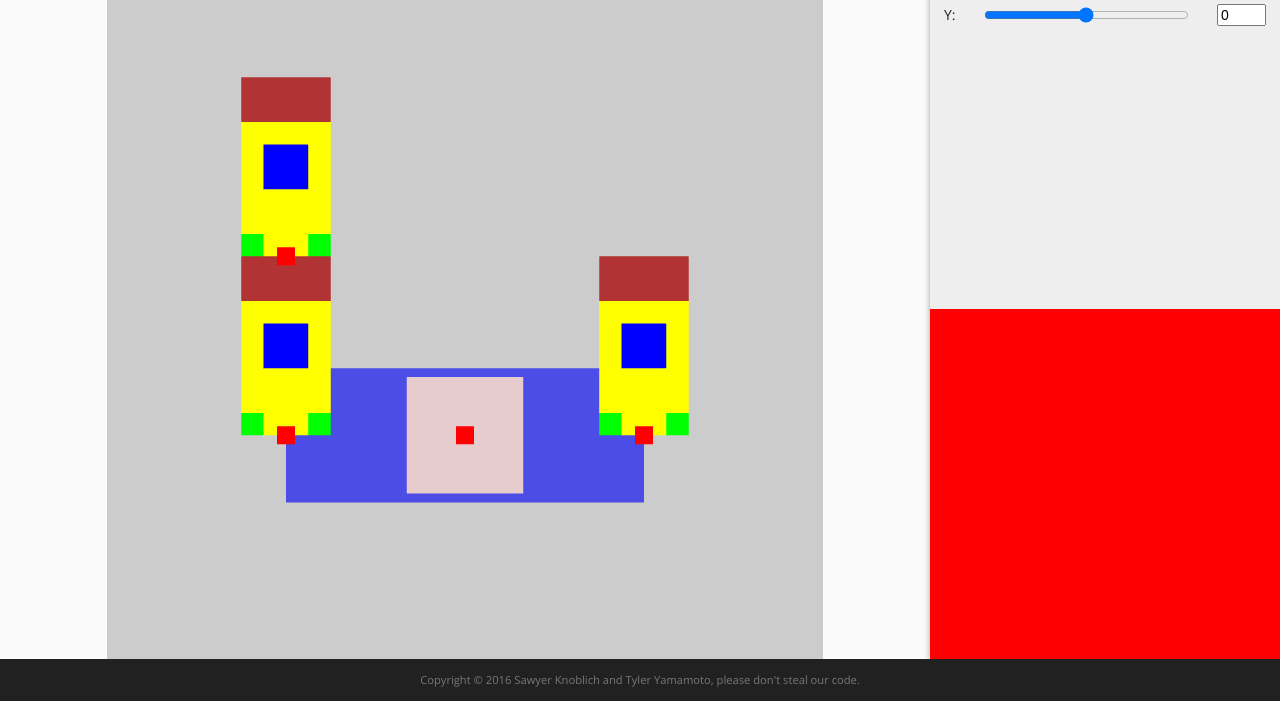
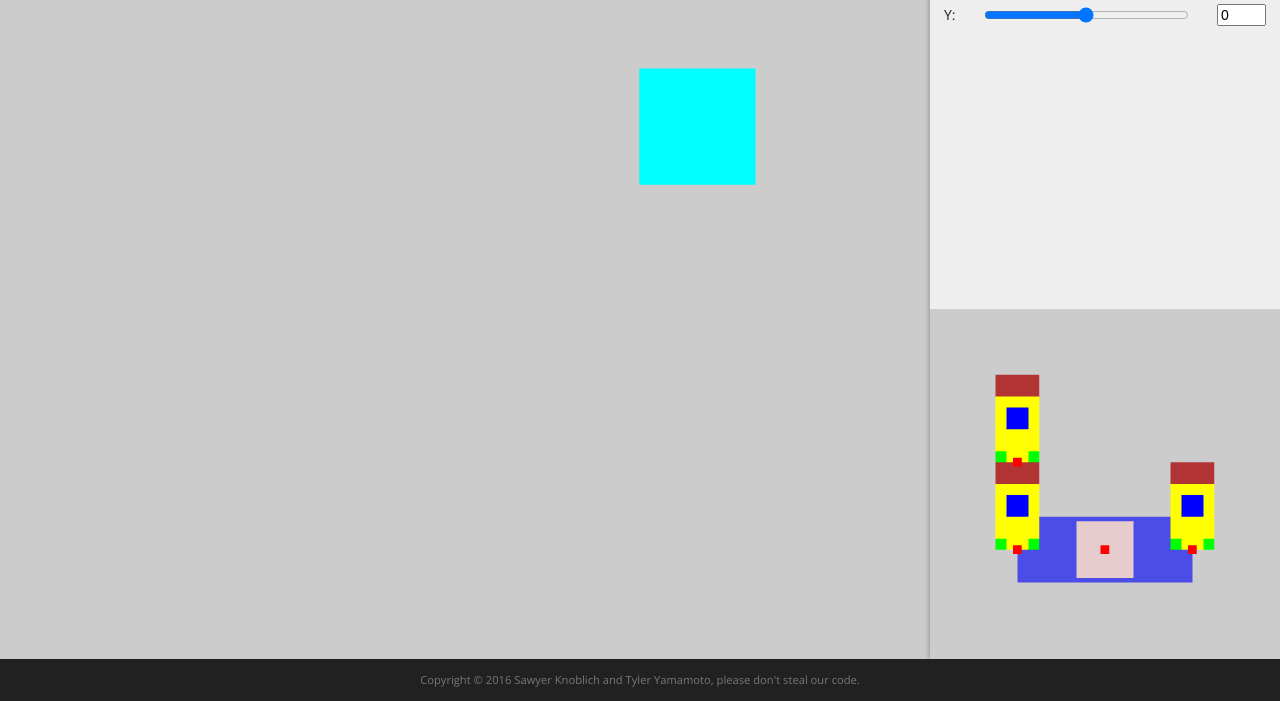
Before and after one commit to tyyama/CSS450_Final, a plain HTML site: page Kaleidoscope/public_html/index.html in a window 1280 px wide. Shown: the part 99-800 px from the top of the page. Drawn offline with nearby package versions, Linux system fonts and the light colour scheme.

Commit message:
Implemented support for multiple viewports
Each camera has a "name" property that can be used to support drawing an
object to only that camera.

```diff
--- a/Kaleidoscope/public_html/index.html
+++ b/Kaleidoscope/public_html/index.html
@@ -60,31 +60,31 @@ and open the template in the editor.
                timeron="true"
                callback="mainTimerHandler"></css-timer>
 
-        <header>
+        <header id="header">
             <h1>Kaleidoscope Editor</h1>
             <!--<div class="icon share"></div>-->
         </header>
 
-        <div class="content">
+        <div class="content" id="GLCanvas_Container">
 
-            <div id="GLCanvas_Large_Container" class="large">
-                <canvas id="GLCanvas_Large"
+            <!--<div id="GLCanvas_Large_Container" class="large">-->
+                <canvas id="GLCanvas"
                         width="600"
                         height="600">
                     Your browser does not support the HTML5 canvas.
                 </canvas>
-            </div>
+            <!--</div>-->
 
             <aside id="sidebar">
                 <div class="controls">
                     <xform model="mSelectedXform"></xform>
                 </div>
                 <div class="small">
-                    <canvas id="GLCanvas_Small"
+<!--                    <canvas id="GLCanvas_Small"
                             width="200"
                             height="200">
                         Your browser does not support the HTML5 canvas.
-                    </canvas>
+                    </canvas>-->
                 </div>
             </aside>
         </div>
--- a/Kaleidoscope/public_html/scss/styles.scss
+++ b/Kaleidoscope/public_html/scss/styles.scss
@@ -62,37 +62,44 @@ header, footer {
 
 .content {
     flex: 1;
-    display: flex;
+    position: relative;
+    /*display: flex;*/
 
     canvas {
-        background: red;
+        background: darken(white, 20);
+        position: absolute;
+        top: 0;
+        left: 0;
+        bottom: 0;
+        right: 0;
 /*        display: block;
         width: 100%;
         height: 100%;*/
     }
 
-    .large {
-        flex: 1;
-        display: flex;
-        align-items: center;
-        justify-content: center;
-    }
-
     aside {
-        flex: 0 0 $sidebar-width;
-        max-width: $sidebar-width;
+/*        flex: 0 0 $sidebar-width;
+        max-width: $sidebar-width;*/
+        width: $sidebar-width;
+        position: absolute;
+        top: 0;
+        right: 0;
+        bottom: 0;
         display: flex;
         flex-direction: column;
         background: #eee;
         box-shadow: -2px 0 4px rgba(black, .2);
+        background: transparent;
 
         .controls {
             flex: 1;
+            background: #eee;
             /*border-bottom: 4px solid darken(white, 40);*/
         }
 
         .small {
             height: $sidebar-width;
+            background: transparent;
         }
     }
 }
--- a/Kaleidoscope/public_html/src/App/ClassExample.js
+++ b/Kaleidoscope/public_html/src/App/ClassExample.js
@@ -15,13 +15,21 @@ function ClassExample() {
 
     this.mManipulator = new Manipulator(this.mConstColorShader);
     this.mBody = new BodyWithArms(this.mConstColorShader);
+    this.mTest = new SquareRenderable(this.mConstColorShader);
+    this.mTest.setColor([0, 1, 1, 1]);
+    this.mTest.getXform().setPosition(2, 3);
 }
 
 
 ClassExample.prototype.draw = function (camera) {
     // Step F: Starts the drawing by activating the camera
     camera.setupViewProjection();
-    this.mBody.draw(camera);
+    var cameraName = camera.getName();
+    if (cameraName === "Editor") {
+        this.mBody.draw(camera);
+    } else if (cameraName === "View") {
+        this.mTest.draw(camera);
+    }
 };
 
 ClassExample.prototype.leftChildXform = function () {
--- a/Kaleidoscope/public_html/src/Engine/Camera/Camera.js
+++ b/Kaleidoscope/public_html/src/Engine/Camera/Camera.js
@@ -9,11 +9,13 @@
 
 "use strict";
 
-function Camera(wcCenter, wcWidth, viewportArray) {
+function Camera(wcCenter, wcWidth, viewportArray, name) {
     this.mWCCenter = wcCenter;
     this.mWCWidth = wcWidth;
     this.mNearPlane = 0;
     this.mFarPlane = 1000;
+    this.mName = name;
+
     this.setViewport(viewportArray);
 
     // transformation matrices
@@ -37,6 +39,7 @@ Camera.prototype.setWCWidth = function (width) { this.mWCWidth = width; };
 Camera.prototype.getWCWidth = function () { return this.mWCWidth; };
 Camera.prototype.getWCHeight = function () { return this.getWCWidth() * this.mViewport[3] / this.mViewport[2]; };
                                 // viewport.Height / viewport.Width
+Camera.prototype.getName = function () { return this.mName; };
 
 
 Camera.prototype.setViewport = function (viewportArray) { this.mViewport = viewportArray; };
--- a/Kaleidoscope/public_html/src/MainController.js
+++ b/Kaleidoscope/public_html/src/MainController.js
@@ -10,28 +10,32 @@
 var myModule = angular.module('kaleidoscope', ['XformModule', 'SliderModule', 'CSS450Timer']);
 
 myModule.controller('MainCtrl', function($scope) {
-    gEngine.Core.initializeWebGL('GLCanvas_Large');
-//    gEngine.Core.initializeWebGL('GLCanvas_Small');
+    gEngine.Core.initializeWebGL('GLCanvas');
 
     $scope.mMyWorld = new ClassExample();
-    $scope.mCanvasMouseLarge = new CanvasMouseSupport('GLCanvas_Large');
-    $scope.mCanvasMouseSmall = new CanvasMouseSupport('GLCanvas_Small');
+    $scope.mCanvasMouse = new CanvasMouseSupport('GLCanvas');
+    $scope.mCanvas = document.getElementById('GLCanvas');
 
-    $scope.mCanvasLarge = document.getElementById('GLCanvas_Large');
-    $scope.mCanvasSmall = document.getElementById('GLCanvas_Small');
+    $scope.mSelectedXform = $scope.mMyWorld.parentXform();//new PivotedTransform();
+//    $scope.mSelectedXform.setSize(4, 2);
 
-    $scope.mSelectedXform = new PivotedTransform();
-    $scope.mSelectedXform.setSize(4, 2);
-
-    $scope.mView = new Camera(
+    $scope.mLargeView = new Camera(
             [0, 1.5],
             8,
-            [0, 0, 250, 250]);
+            [0, 0, 0, 0],
+            "View");
+
+    $scope.mSmallView = new Camera(
+            [0, 1.5],
+            8,
+            [0, 0, 0, 0],
+            "Editor");
 
     $scope.mainTimerHandler = function() {
         gEngine.Core.clearCanvas([.9, .9, .9, 1]);
 
-        $scope.mMyWorld.draw($scope.mView);
+        $scope.mMyWorld.draw($scope.mLargeView);
+        $scope.mMyWorld.draw($scope.mSmallView);
     };
 
     window.onload = function() {
@@ -42,25 +46,27 @@ myModule.controller('MainCtrl', function($scope) {
         $scope.handleResize();
     };
 
-    $scope.mLargeCanvasContainer = document.getElementById('GLCanvas_Large_Container');
+    $scope.mLargeCanvasContainer = document.getElementById('GLCanvas_Container');
+    $scope.mHeader = document.getElementById('header');
     $scope.mSidebar = document.getElementById('sidebar');
 
     $scope.handleResize = function() {
-        var width = window.innerWidth - $scope.mSidebar.clientWidth;
-        var height = $scope.mLargeCanvasContainer.clientHeight;
-        var size = Math.min(width, height);
+        var width = window.innerWidth;
+        var height = window.innerHeight -  2 * $scope.mHeader.clientHeight;
 
-        if ($scope.mCanvasLarge.width !== size || $scope.mCanvasLarge.height !== size) {
-            $scope.mCanvasLarge.width = size;
-            $scope.mCanvasLarge.height = size;
-            $scope.mView.setViewport([0, 0, size, size]);
-        }
+        if ($scope.mCanvas.width !== width || $scope.mCanvas.height !== height) {
+            $scope.mCanvas.width = width;
+            $scope.mCanvas.height = height;
 
-        var size = $scope.mSidebar.clientWidth;
+            console.log(width, height);
+            var largeViewWidth = width - $scope.mSidebar.clientWidth;
+            var largeViewHeight = height;
+            $scope.mLargeView.setViewport([0, 0, largeViewWidth, largeViewHeight]);
 
-        if ($scope.mCanvasSmall.width !== size || $scope.mCanvasSmall.height !== size) {
-            $scope.mCanvasSmall.width = size;
-            $scope.mCanvasSmall.height = size;
+            var smallViewWidth = $scope.mSidebar.clientWidth;
+            var smallViewHeight = $scope.mSidebar.clientWidth;
+            var smallViewX = width - $scope.mSidebar.clientWidth;
+            $scope.mSmallView.setViewport([smallViewX, 0, smallViewWidth, smallViewHeight]);
         }
     };
 });
```
Also changed, not shown: Kaleidoscope/public_html/css/styles.css, 1 other file.
